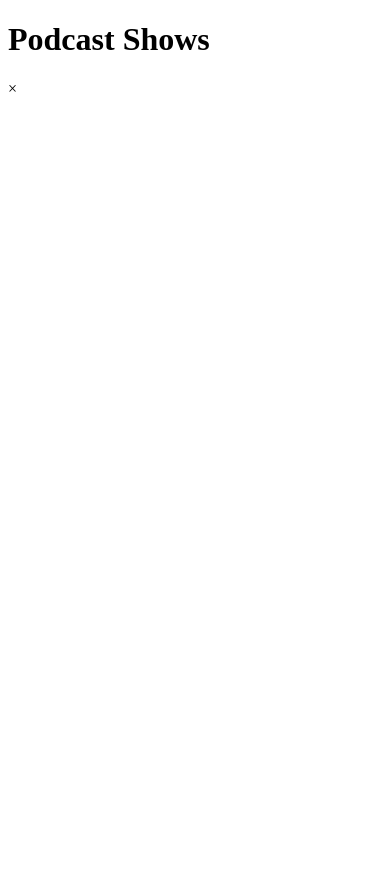
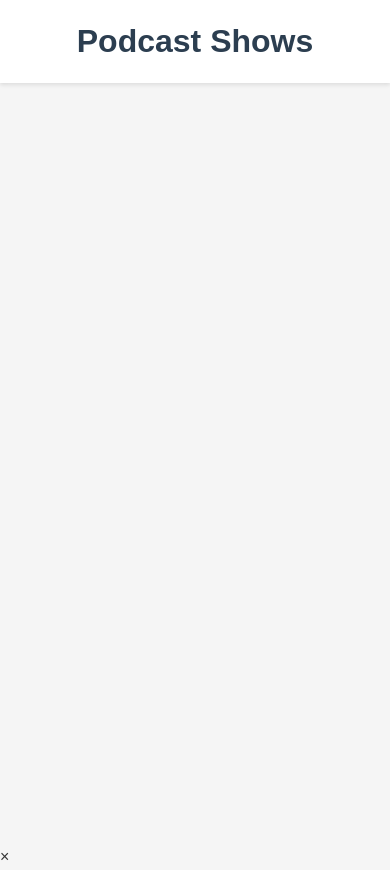
Before and after one commit to robitiii/Podcast-App, a website: page index.html in a window 390 px wide. Before the commit the page ends 844 px from the top, so only its background shows below. Drawn offline with Linux system fonts and the light colour scheme.

Commit message:
added some styling to app  and responisiviness.

```diff
--- a/index.html
+++ b/index.html
@@ -4,6 +4,7 @@
     <meta charset="UTF-8" />
     <meta name="viewport" content="width=device-width, initial-scale=1.0" />
     <title>Podcast App</title>
+    <link rel="stylesheet" href="ui/styles.css" />
   </head>
   <body>
     <!-- App Container -->
--- /dev/null
+++ b/ui/styles.css
@@ -0,0 +1,65 @@
+/* Basic styles for the podcast app structure */
+
+* {
+  margin: 0;
+  padding: 0;
+  box-sizing: border-box;
+}
+
+body {
+  font-family: Arial, sans-serif;
+  line-height: 1.6;
+  color: #333;
+  background-color: #f5f5f5;
+}
+
+/* App Container */
+#app {
+  min-height: 100vh;
+  display: flex;
+  flex-direction: column;
+}
+
+/* Header */
+.app-header {
+  background: #fff;
+  padding: 1rem 2rem;
+  box-shadow: 0 2px 4px rgba(0, 0, 0, 0.1);
+  display: flex;
+  justify-content: space-between;
+  align-items: center;
+  flex-wrap: wrap;
+  gap: 1rem;
+}
+
+.app-header h1 {
+  color: #2c3e50;
+  font-size: 2rem;
+}
+
+/* Main Content */
+.main-content {
+  flex: 1;
+  padding: 2rem;
+}
+
+/* Responsive Design */
+@media (max-width: 768px) {
+  .app-header {
+    flex-direction: column;
+    text-align: center;
+  }
+
+  .filter-controls {
+    justify-content: center;
+  }
+
+  .podcast-grid {
+    grid-template-columns: 1fr;
+    gap: 1rem;
+  }
+
+  .main-content {
+    padding: 1rem;
+  }
+}
```
